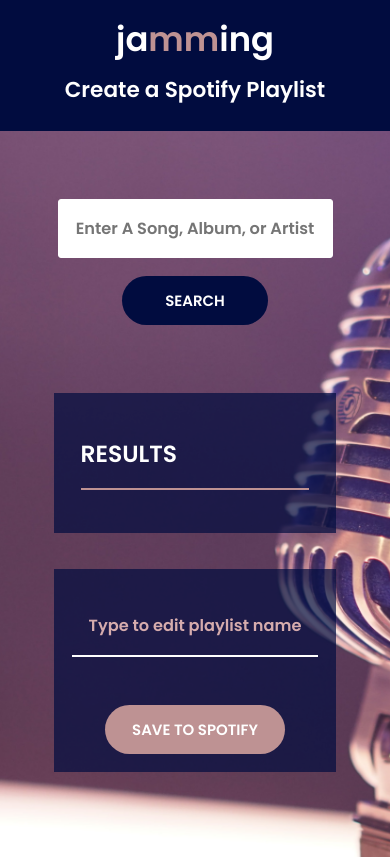
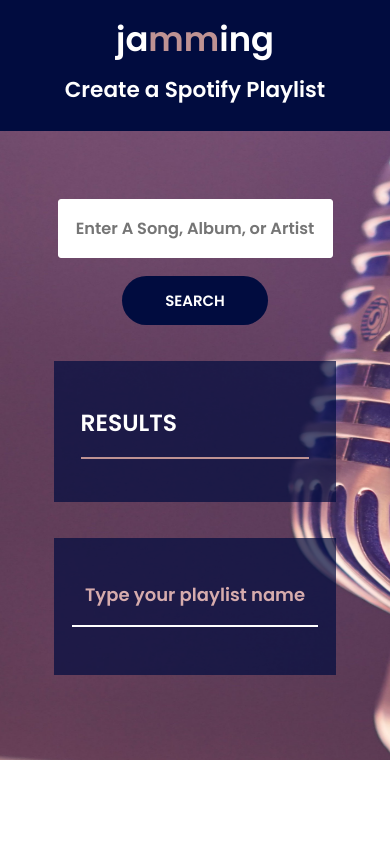
Before and after one commit to paulafffl/playlist_maker, a React (Create React App) app: page / in a window 390 px wide. Built offline with nearby package versions, Linux system fonts and the light colour scheme.

Commit message:
Prevent adding an empty playlist and further refinement

```diff
--- a/src/Components/App/App.css
+++ b/src/Components/App/App.css
@@ -33,7 +33,7 @@ h2 {
 }
 
 .App {
-    height: 100%;
+    min-height: auto;
     padding: 0 15vw 10vh;
     background-image: url('./matt-botsford-OKLqGsCT8qs-unsplash.jpg');
     background-size: cover;
--- a/src/Components/App/App.js
+++ b/src/Components/App/App.js
@@ -11,7 +11,7 @@ class App extends React.Component {
         super(props);
         this.state = {
             searchResults: [],
-            playlistName: 'Type to edit playlist name',
+            playlistName: 'Type your playlist name',
             playlistTracks: [],
             alert: '',
         };
--- a/src/Components/Playlist/Playlist.css
+++ b/src/Components/Playlist/Playlist.css
@@ -3,7 +3,7 @@
     padding: 1rem;
     overflow-y: scroll;
     overflow-x: hidden;
-    min-height: 35vh;
+    min-height: 40vh;
     max-height: 80vh;
     background-color: rgba(1, 12, 63, 0.7);
 }
@@ -87,10 +87,10 @@ scrollbar thumb {
 @media only screen and (max-width: 1020px) {
     .Playlist {
         width: 90%;
-        min-height: auto;
+        min-height: 12vh;
         max-height: 60vh;
         input {
-            font-size: 0.9rem;
+            font-size: 1rem;
         }
     }
 }
--- a/src/Components/Playlist/Playlist.js
+++ b/src/Components/Playlist/Playlist.js
@@ -24,6 +24,7 @@ class Playlist extends React.Component {
                     onRemove={this.props.onRemove}
                     isRemoval={true}
                 />
+                {this.props.playlistTracks.length > 0 && (
                     <div className="Button-Container">
                         <button
                             className="Playlist-save"
@@ -32,6 +33,7 @@ class Playlist extends React.Component {
                             SAVE TO SPOTIFY
                         </button>
                     </div>
+                )}
                 {this.props.alert && (
                     <p className="Succes-Message">
                         {this.props.alert}
--- a/src/Components/SearchBar/SearchBar.css
+++ b/src/Components/SearchBar/SearchBar.css
@@ -3,7 +3,7 @@
     flex-direction: column;
     align-items: center;
     padding-top: 8vh;
-    margin-bottom: 8vh;
+    margin-bottom: 2rem;
 }
 
 .SearchBar input {
--- a/src/Components/SearchResults/SearchResults.css
+++ b/src/Components/SearchResults/SearchResults.css
@@ -3,7 +3,7 @@
     padding: 1rem;
     overflow-y: scroll;
     overflow-x: hidden;
-    min-height: 35vh;
+    min-height: 40vh;
     max-height: 80vh;
     background-color: rgba(1, 12, 63, 0.7);
 }
@@ -40,7 +40,7 @@ scrollbar thumb {
 @media only screen and (max-width: 1020px) {
     .SearchResults {
         width: 90%;
-        min-height: auto;
+        min-height: 12vh;
         max-height: 60vh;
         margin-bottom: 2rem;
     }
```
Lines whose indentation alone changed are shown as unchanged.
